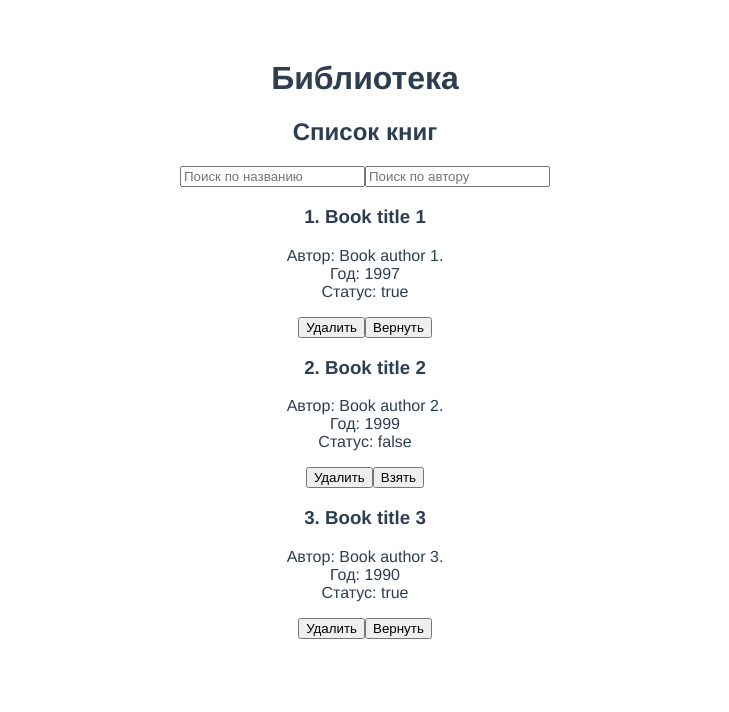
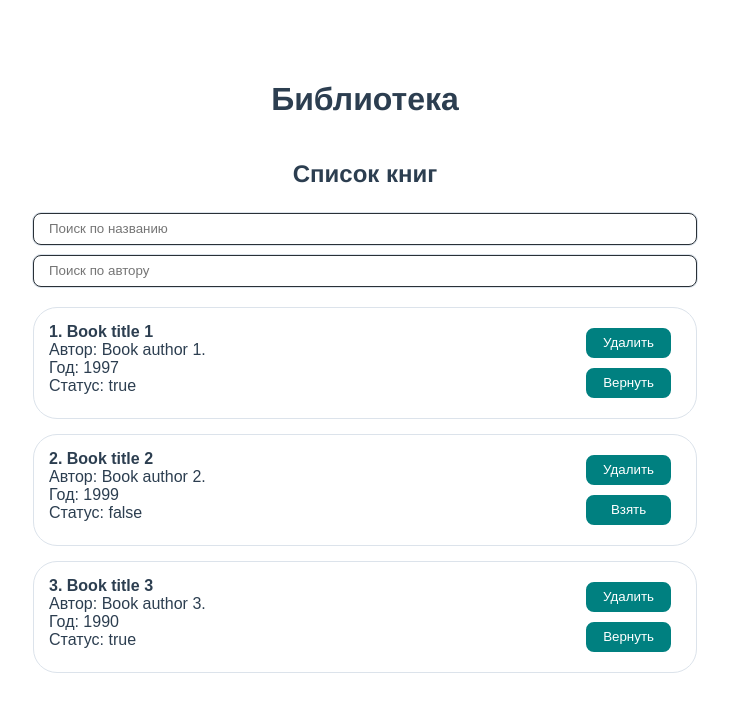
Before and after one commit to EgorSamoylov/LibraryProject, a Vue app: page / in a window 1280 px wide. Shown: the top 712 px of the page, without its empty margins (275-1004 px from the left). Built offline with nearby package versions, Linux system fonts and the light colour scheme; no server answers.

Commit message:
Написание стилей для BookList.vue (для списка, инпутов, кнопок и самих единиц книг) и App.vue

```diff
--- a/src/App.vue
+++ b/src/App.vue
@@ -22,6 +22,9 @@ export default {
   font-family: Avenir, Helvetica, Arial, sans-serif;
   -webkit-font-smoothing: antialiased;
   -moz-osx-font-smoothing: grayscale;
+  display: flex;
+  justify-content: center;
+  flex-direction: column;
   text-align: center;
   color: #2c3e50;
   margin-top: 60px;
--- a/src/components/BookList.vue
+++ b/src/components/BookList.vue
@@ -2,24 +2,24 @@
   <div>
     <h2>Список книг</h2>
     <div>
-      <input type="text" v-model="searchTitle" placeholder="Поиск по названию">
-      <input type="text" v-model="searchAuthor" placeholder="Поиск по автору">
+      <input class="input" type="text" v-model="searchTitle" placeholder="Поиск по названию">
+      <input class="input" type="text" v-model="searchAuthor" placeholder="Поиск по автору">
     </div>
     <div v-if="loading"></div>
-    <div v-else class="book-List">
-      <div v-for="book in filteredBooks" :key="book.id">
-        <div>
+    <div v-else>
+      <div class="book-List" v-for="book in filteredBooks" :key="book.id">
+        <div class="book-item">
           <div class="book-content">
-            <h3>{{ book.id }}. {{ book.title }}</h3>
-            <p>
+            <strong>{{ book.id }}. {{ book.title }}</strong>
+            <div class="book-p">
               Автор: {{ book.author }}. <br/>
               Год: {{ book.publishedYear }} <br/>
               Статус: {{ book.borrowed }}
-            </p>
+            </div>
           </div>
           <div class="book-buttons">
-            <button @click="deleteBook(book.id)">Удалить</button>
-            <button @click="toggleBorrowStatus(book)">{{ book.borrowed ? 'Вернуть' : 'Взять' }}</button>
+            <button class="btn" @click="deleteBook(book.id)">Удалить</button>
+            <button class="btn" @click="toggleBorrowStatus(book)">{{ book.borrowed ? 'Вернуть' : 'Взять' }}</button>
           </div>
         </div>
       </div>
@@ -90,4 +90,76 @@ import axios from '@/plugins/axios';
 
 <style>
 
+.book-List {
+  display: flex;
+  justify-content: center;
+  flex-direction: column;
+  align-items: center;
+  width: 100%;
+
+}
+
+.book-item {
+    display: flex;
+    padding: 15px;
+    border: 0.8px solid rgb(220, 227, 235);
+    border-radius: 24px;
+    margin-top: 15px;
+    justify-content: space-between;
+    font-family: Arial, Helvetica, sans-serif;
+    width: 50%;
+}
+
+.book-item:hover {
+  border: 0.8px solid rgb(42, 49, 55);
+}
+
+.book-content {
+  display: flex;
+  flex-direction: column;
+  text-align: left;
+}
+
+.book-p {
+  display: flex;
+  align-items: center;
+  justify-content: center;
+}
+
+.book-buttons {
+  display: flex;
+  flex-direction: column;
+}
+
+/* Стили на UI компонентов */
+.btn {
+    padding: 5px 15px;
+    color: white;
+    background-color: teal;
+    border: solid 2px teal;
+    text-decoration-color:teal;
+    transition-timing-function: cubic-bezier(0.25, 0.1, 0.25, 1);
+    font-family: Arial, Helvetica, sans-serif;
+    border-radius: 8px;
+    margin: 5px 10px;
+    height: 30px;
+    cursor: pointer;
+}
+
+.btn:hover {
+    background-color: rgb(0, 155, 155);
+    border: solid 2px gb(0, 155, 155);
+    color: white;
+}
+
+.input {
+    width: 50%;
+    padding: 5px 15px;
+    margin: 5px 0px;
+    border: 1px solid rgb(42, 49, 55);
+    border-radius: 8px;
+    box-shadow: rgb(220, 227, 235) 0px 0px 0px 1px;
+    font-family: Arial, Helvetica, sans-serif;
+    height: 20px;
+}
 </style>
```
